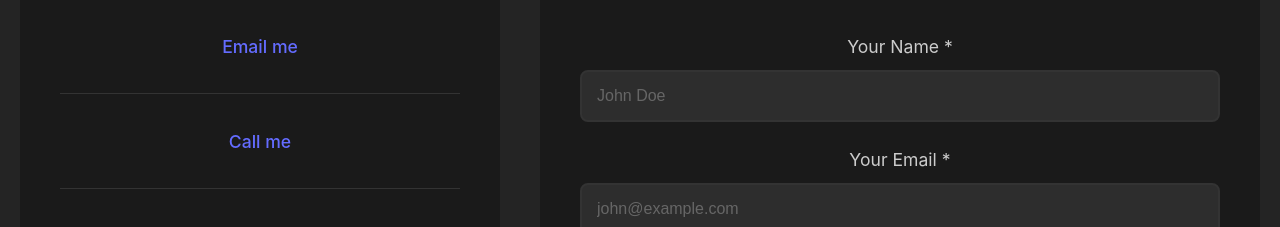
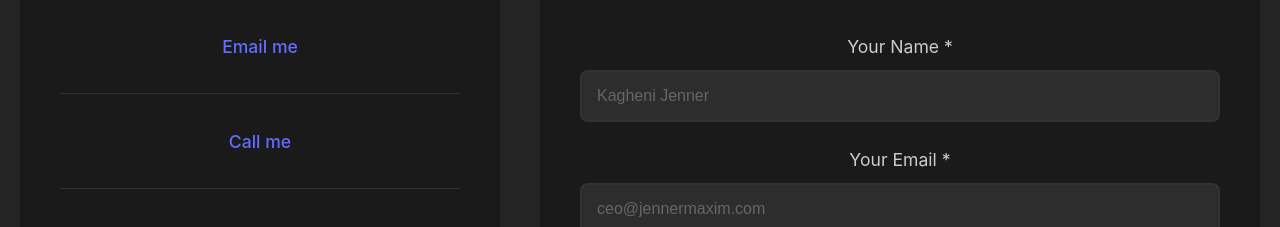
Before and after one commit to jennermaxim/jennermaxim, a React (Vite) app in the folder client/: page /contact in a window 1280 px wide. Shown: the part 563-790 px from the top of the page. Built offline with nearby package versions, Linux system fonts and the light colour scheme.

Commit message:
Update some errors

```diff
--- a/client/src/components/Project.jsx
+++ b/client/src/components/Project.jsx
@@ -28,7 +28,7 @@ const projects = [
     title: "Financial Freedom App",
     description:
       "A web application that helps users to deposit cryptocurrencies, earn profitable returns, and withdraw your funds securely.",
-    link: "https://financialfreedom.capital/signup?code=REFD2F986C1",
+    link: "https://financialfreedom.capital/",
     image: FinancialFreedom,
   },
   {
--- a/client/src/pages/Contact.jsx
+++ b/client/src/pages/Contact.jsx
@@ -153,7 +153,7 @@ const Contact = () => {
                 value={formData.name}
                 onChange={handleChange}
                 required
-                placeholder="John Doe"
+                placeholder="Kagheni Jenner"
               />
             </div>
 
@@ -166,7 +166,7 @@ const Contact = () => {
                 value={formData.email}
                 onChange={handleChange}
                 required
-                placeholder="john@example.com"
+                placeholder="ceo@jennermaxim.com"
               />
             </div>
 
```
